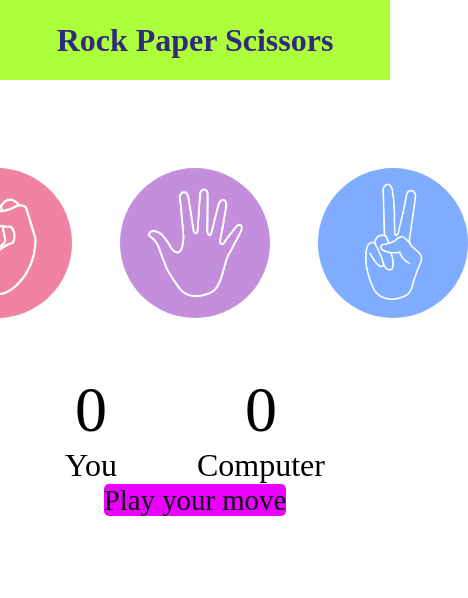
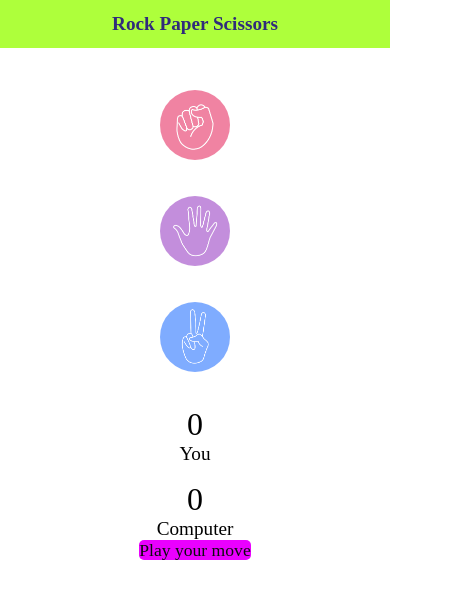
Before and after one commit to Rajshekhar9792/Game-Project, a plain HTML site: page index.html in a window 390 px wide. Shown: the whole page, 468 px wide, since content can reach past the window. Drawn offline with Linux system fonts and the light colour scheme.

Commit message:
update style.css file

```diff
--- a/style.css
+++ b/style.css
@@ -53,3 +53,70 @@ img{
     border-radius: 5px;
     background-color: rgb(234, 0, 255);
 }
+
+/* Responsive styles */
+@media (max-width: 768px) {
+    .choices {
+        flex-direction: column;
+        gap: 1.5rem;
+        margin-top: 3rem;
+    }
+    .choice {
+        height: 120px;
+        width: 120px;
+    }
+    img {
+        height: 100px;
+        width: 100px;
+    }
+    .score-board {
+        flex-direction: column;
+        gap: 2rem;
+        font-size: 1.5rem;
+        margin-top: 2rem;
+    }
+    #user-score, #comp-score {
+        font-size: 3rem;
+    }
+    h1 {
+        height: 4rem;
+        line-height: 4rem;
+        font-size: 1.5rem;
+    }
+    #msg {
+        margin-top: 3rem;
+        font-size: 1.4rem;
+    }
+}
+
+@media (max-width: 480px) {
+    .choices {
+        gap: 1rem;
+        margin-top: 2rem;
+    }
+    .choice {
+        height: 90px;
+        width: 90px;
+    }
+    img {
+        height: 70px;
+        width: 70px;
+    }
+    .score-board {
+        font-size: 1.2rem;
+        gap: 1rem;
+        margin-top: 1.5rem;
+    }
+    #user-score, #comp-score {
+        font-size: 2rem;
+    }
+    h1 {
+        height: 3rem;
+        line-height: 3rem;
+        font-size: 1.2rem;
+    }
+    #msg {
+        margin-top: 2rem;
+        font-size: 1.1rem;
+    }
+}
```
